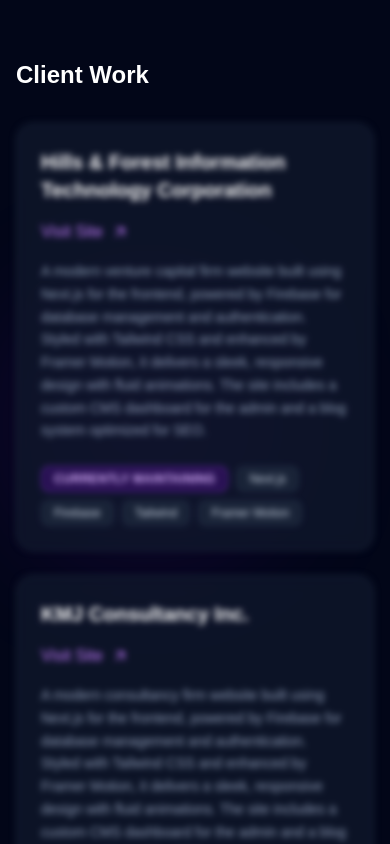
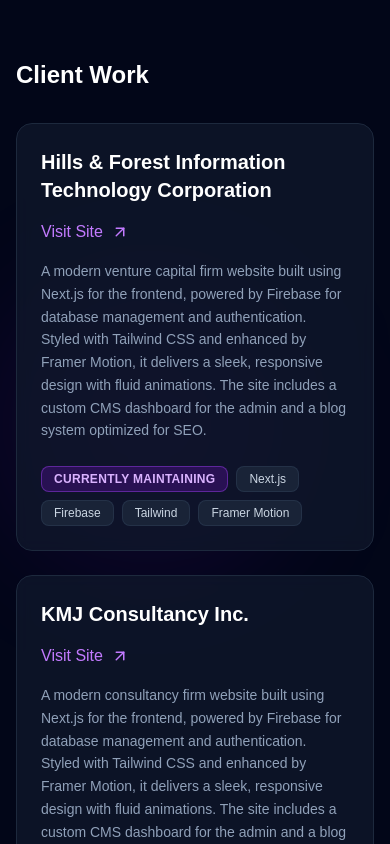
Before and after one commit to johngabrielcorgado/my-portfolio, a Next.js app in the folder my-portfolio/: page / in a window 390 px wide. Shown: the part 3820-4664 px from the top of the page. Built offline with nearby package versions, Linux system fonts and the light colour scheme.

Commit message:
version 3.3.3 (mobile view fix for project card animations)

```diff
--- a/my-portfolio/app/components/Projects.tsx
+++ b/my-portfolio/app/components/Projects.tsx
@@ -1,7 +1,7 @@
 "use client";
 
-import { useCallback, useMemo } from "react";
-import { motion, useReducedMotion } from "framer-motion";
+import { useCallback, useMemo, useRef } from "react";
+import { motion, useInView, useReducedMotion, type Transition } from "framer-motion";
 import { FiArrowUpRight } from "react-icons/fi";
 import useIsMobile from "../hooks/use-is-mobile";
 
@@ -50,43 +50,43 @@
 export default function Projects() {
   const prefersReducedMotion = useReducedMotion();
   const isMobile = useIsMobile();
-  const shouldAnimate = !prefersReducedMotion && !isMobile;
-  const shouldAnimateBackground = shouldAnimate;
+  const isAnimatedDesktop = !prefersReducedMotion && !isMobile;
   const revealSpring = useMemo(
     () => ({
       type: "spring" as const,
-      stiffness: isMobile ? 240 : 280,
-      damping: isMobile ? 32 : 26,
+      stiffness: 280,
+      damping: 26,
       mass: 0.8,
     }),
-    [isMobile]
+    []
   );
   const getCardTransition = useCallback(
-    (index: number) =>
-      shouldAnimate
+    (index: number): Transition =>
+      isAnimatedDesktop
         ? {
             ...revealSpring,
-            delay: index * (isMobile ? 0.035 : 0.06),
+            delay: index * 0.06,
           }
-        : { duration: 0.18, ease: "linear" as const },
-    [shouldAnimate, revealSpring, isMobile]
+        : { duration: 0.28, ease: "easeOut" as const },
+    [isAnimatedDesktop, revealSpring]
   );
   const hoverMotion = useMemo(() => {
-    if (!shouldAnimate) return undefined;
+    if (!isAnimatedDesktop) return undefined;
     return {
       y: -6,
       scale: 1.02,
       transition: { duration: 0.12, ease: "easeOut" as const },
     };
-  }, [shouldAnimate]);
+  }, [isAnimatedDesktop]);
   const projectInitial = useMemo(() => {
-    if (!shouldAnimate) return false;
-    return { opacity: 0, y: isMobile ? 10 : 16, filter: "blur(3px)" };
-  }, [shouldAnimate, isMobile]);
+    if (!isAnimatedDesktop) return false;
+    return { opacity: 0, y: 16 };
+  }, [isAnimatedDesktop]);
   const projectReveal = useMemo(
-    () => (shouldAnimate ? { opacity: 1, y: 0, filter: "blur(0px)" } : { opacity: 1, y: 0 }),
-    [shouldAnimate]
+    () => (isAnimatedDesktop ? { opacity: 1, y: 0 } : { opacity: 1, y: 0 }),
+    [isAnimatedDesktop]
   );
+  const shouldAnimateBackground = isAnimatedDesktop;
 
   return (
     <section id="projects" className="relative py-24 md:py-32 bg-slate-950 overflow-hidden">
@@ -159,71 +159,18 @@
 
                 <div className="space-y-6">
                   {section.items.map((project, index) => (
-                    <motion.a
+                    <ProjectCard
                       key={project.id}
-                      href={project.link}
-                      target="_blank"
-                      rel="noopener noreferrer"
-                      initial={projectInitial}
-                      whileInView={shouldAnimate ? projectReveal : undefined}
-                      animate={shouldAnimate ? undefined : projectReveal}
-                      viewport={{ once: true, amount: 0.25, margin: "-10% 0px -10% 0px" }}
-                      transition={getCardTransition(index)}
-                      whileHover={hoverMotion}
-                      className="group relative block bg-slate-900/80 backdrop-blur-sm border border-slate-800 rounded-2xl overflow-hidden hover:border-purple-500/50 transition-all duration-200 focus:outline-none focus:ring-2 focus:ring-purple-500/50"
-                    >
-                      <div className="pointer-events-none absolute inset-0 bg-gradient-to-r from-purple-600/10 to-violet-600/10 opacity-0 transition-opacity duration-200 group-hover:opacity-100" />
-                      <div className="relative p-6 md:p-8">
-                        <div className="flex flex-col md:flex-row md:items-start md:justify-between gap-4 md:gap-6 mb-4">
-                          <h4 className="text-xl sm:text-2xl font-bold text-white">{project.title}</h4>
-                          <div className="inline-flex items-center gap-2 text-purple-400 font-medium">
-                            Visit Site
-                            <FiArrowUpRight className="text-lg" aria-hidden />
-                          </div>
-                        </div>
-
-                        <p className="text-slate-400 text-sm sm:text-base mb-6 leading-relaxed">
-                          {project.description}
-                        </p>
-
-                        <div className="flex flex-wrap gap-2 items-center">
-                          {project.status && (
-                            <motion.span
-                              initial={{ opacity: 0, y: 10 }}
-                              whileInView={{ opacity: 1, y: 0 }}
-                              viewport={{ once: true }}
-                              transition={
-                                shouldAnimate
-                                  ? { ...revealSpring, delay: 0.08 }
-                                  : { duration: 0.18, ease: "linear" as const }
-                              }
-                              className="px-3 py-1 bg-purple-600/20 border border-purple-500/40 text-purple-300 rounded-lg text-xs sm:text-sm font-semibold uppercase tracking-wide"
-                            >
-                              {project.status}
-                            </motion.span>
-                          )}
-                          {project.tags.map((tag, i) => (
-                            <motion.span
-                              key={tag}
-                              initial={{ opacity: 0, scale: 0.9 }}
-                              whileInView={{ opacity: 1, scale: 1 }}
-                              viewport={{ once: true }}
-                              transition={
-                                shouldAnimate
-                                  ? {
-                                      ...revealSpring,
-                                      delay: i * (isMobile ? 0.025 : 0.02),
-                                    }
-                                  : { duration: 0.18, ease: "linear" as const }
-                              }
-                              className="px-3 py-1 bg-slate-800/80 border border-slate-700/50 rounded-lg text-xs sm:text-sm text-slate-300"
-                            >
-                              {tag}
-                            </motion.span>
-                          ))}
-                        </div>
-                      </div>
-                    </motion.a>
+                      project={project}
+                      index={index}
+                      isAnimatedDesktop={isAnimatedDesktop}
+                      prefersReducedMotion={prefersReducedMotion}
+                      projectInitial={projectInitial}
+                      projectReveal={projectReveal}
+                      getCardTransition={getCardTransition}
+                      hoverMotion={hoverMotion}
+                      revealSpring={revealSpring}
+                    />
                   ))}
                 </div>
               </div>
@@ -278,3 +225,170 @@
     </section>
   );
 }
+
+type ProjectCardProps = {
+  project: Project;
+  index: number;
+  isAnimatedDesktop: boolean;
+  prefersReducedMotion: boolean;
+  projectInitial: unknown;
+  projectReveal: unknown;
+  getCardTransition: (index: number) => Transition;
+  hoverMotion: Record<string, unknown> | undefined;
+  revealSpring: Transition;
+};
+
+function ProjectCard({
+  project,
+  index,
+  isAnimatedDesktop,
+  prefersReducedMotion,
+  projectInitial,
+  projectReveal,
+  getCardTransition,
+  hoverMotion,
+  revealSpring,
+}: ProjectCardProps) {
+  if (isAnimatedDesktop) {
+    return (
+      <motion.a
+        href={project.link}
+        target="_blank"
+        rel="noopener noreferrer"
+        initial={projectInitial}
+        whileInView={projectReveal}
+        viewport={{ once: true, amount: 0.25, margin: "-10% 0px -10% 0px" }}
+        transition={getCardTransition(index)}
+        whileHover={hoverMotion}
+        className="group relative block bg-slate-900/80 backdrop-blur-sm border border-slate-800 rounded-2xl overflow-hidden hover:border-purple-500/50 transition-all duration-200 focus:outline-none focus:ring-2 focus:ring-purple-500/50"
+      >
+        <div className="pointer-events-none absolute inset-0 bg-gradient-to-r from-purple-600/10 to-violet-600/10 opacity-0 transition-opacity duration-200 group-hover:opacity-100" />
+        <DesktopCardContent project={project} revealSpring={revealSpring} />
+      </motion.a>
+    );
+  }
+
+  return (
+    <MobileProjectCard
+      project={project}
+      index={index}
+      prefersReducedMotion={prefersReducedMotion}
+    />
+  );
+}
+
+function DesktopCardContent({
+  project,
+  revealSpring,
+}: {
+  project: Project;
+  revealSpring: Transition;
+}) {
+  return (
+    <div className="relative p-6 md:p-8">
+      <div className="flex flex-col md:flex-row md:items-start md:justify-between gap-4 md:gap-6 mb-4">
+        <h4 className="text-xl sm:text-2xl font-bold text-white">{project.title}</h4>
+        <div className="inline-flex items-center gap-2 text-purple-400 font-medium">
+          Visit Site
+          <FiArrowUpRight className="text-lg" aria-hidden />
+        </div>
+      </div>
+
+      <p className="text-slate-400 text-sm sm:text-base mb-6 leading-relaxed">
+        {project.description}
+      </p>
+
+      <div className="flex flex-wrap gap-2 items-center">
+        {project.status && (
+          <motion.span
+            initial={{ opacity: 0, y: 10 }}
+            whileInView={{ opacity: 1, y: 0 }}
+            viewport={{ once: true }}
+            transition={{ ...revealSpring, delay: 0.08 }}
+            className="px-3 py-1 bg-purple-600/20 border border-purple-500/40 text-purple-300 rounded-lg text-xs sm:text-sm font-semibold uppercase tracking-wide"
+          >
+            {project.status}
+          </motion.span>
+        )}
+        {project.tags.map((tag, i) => (
+          <motion.span
+            key={tag}
+            initial={{ opacity: 0, y: 8 }}
+            whileInView={{ opacity: 1, y: 0 }}
+            viewport={{ once: true }}
+            transition={{ ...revealSpring, delay: 0.12 + i * 0.04 }}
+            className="px-3 py-1 bg-slate-800/80 border border-slate-700/50 rounded-lg text-xs sm:text-sm text-slate-300"
+          >
+            {tag}
+          </motion.span>
+        ))}
+      </div>
+    </div>
+  );
+}
+
+function MobileProjectCard({
+  project,
+  index,
+  prefersReducedMotion,
+}: {
+  project: Project;
+  index: number;
+  prefersReducedMotion: boolean;
+}) {
+  const ref = useRef<HTMLAnchorElement | null>(null);
+  const isInView = useInView(ref, { once: true, margin: "-10% 0px -10% 0px" });
+  const animate = !prefersReducedMotion;
+  const visibilityClass = animate
+    ? isInView
+      ? "opacity-100 translate-y-0"
+      : "opacity-0 translate-y-4"
+    : "";
+  const cardDelay = animate ? { transitionDelay: `${index * 60}ms` } : undefined;
+
+  return (
+    <a
+      ref={ref}
+      href={project.link}
+      target="_blank"
+      rel="noopener noreferrer"
+      className={`group relative block bg-slate-900/80 backdrop-blur-sm border border-slate-800 rounded-2xl overflow-hidden focus:outline-none focus:ring-2 focus:ring-purple-500/50 transform-gpu transition-all duration-300 ease-out ${visibilityClass}`}
+      style={cardDelay}
+    >
+      <div className="pointer-events-none absolute inset-0 bg-gradient-to-r from-purple-600/10 to-violet-600/10 opacity-0 transition-opacity duration-200 group-hover:opacity-100" />
+      <div className="relative p-6 md:p-8">
+        <div className="flex flex-col md:flex-row md:items-start md:justify-between gap-4 md:gap-6 mb-4">
+          <h4 className="text-xl sm:text-2xl font-bold text-white">{project.title}</h4>
+          <div className="inline-flex items-center gap-2 text-purple-400 font-medium">
+            Visit Site
+            <FiArrowUpRight className="text-lg" aria-hidden />
+          </div>
+        </div>
+
+        <p className="text-slate-400 text-sm sm:text-base mb-6 leading-relaxed">
+          {project.description}
+        </p>
+
+        <div className="flex flex-wrap gap-2 items-center">
+          {project.status && (
+            <span
+              className={`px-3 py-1 bg-purple-600/20 border border-purple-500/40 text-purple-300 rounded-lg text-xs sm:text-sm font-semibold uppercase tracking-wide transition-all duration-300 ease-out ${animate ? (isInView ? "opacity-100 translate-y-0" : "opacity-0 translate-y-2") : ""}`}
+              style={animate ? { transitionDelay: `${80 + index * 40}ms` } : undefined}
+            >
+              {project.status}
+            </span>
+          )}
+          {project.tags.map((tag, i) => (
+            <span
+              key={tag}
+              className={`px-3 py-1 bg-slate-800/80 border border-slate-700/50 rounded-lg text-xs sm:text-sm text-slate-300 transition-all duration-300 ease-out ${animate ? (isInView ? "opacity-100 translate-y-0" : "opacity-0 translate-y-2") : ""}`}
+              style={animate ? { transitionDelay: `${120 + index * 40 + i * 30}ms` } : undefined}
+            >
+              {tag}
+            </span>
+          ))}
+        </div>
+      </div>
+    </a>
+  );
+}
```
